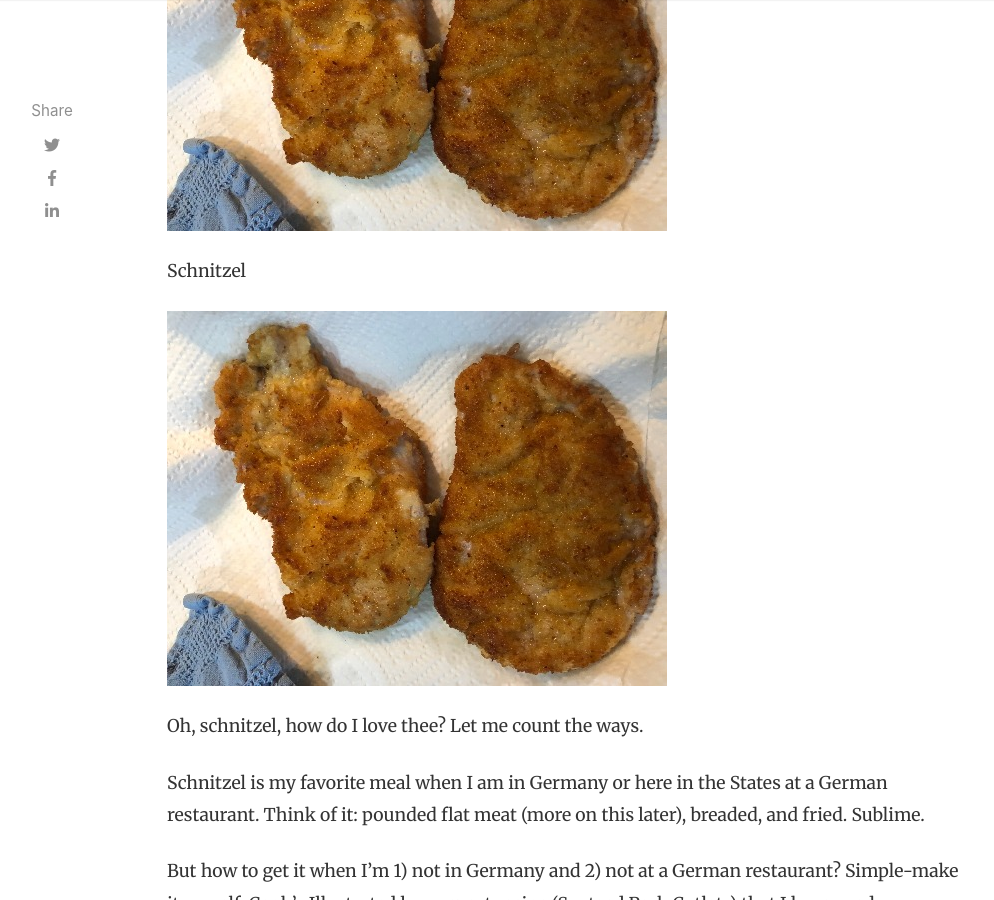
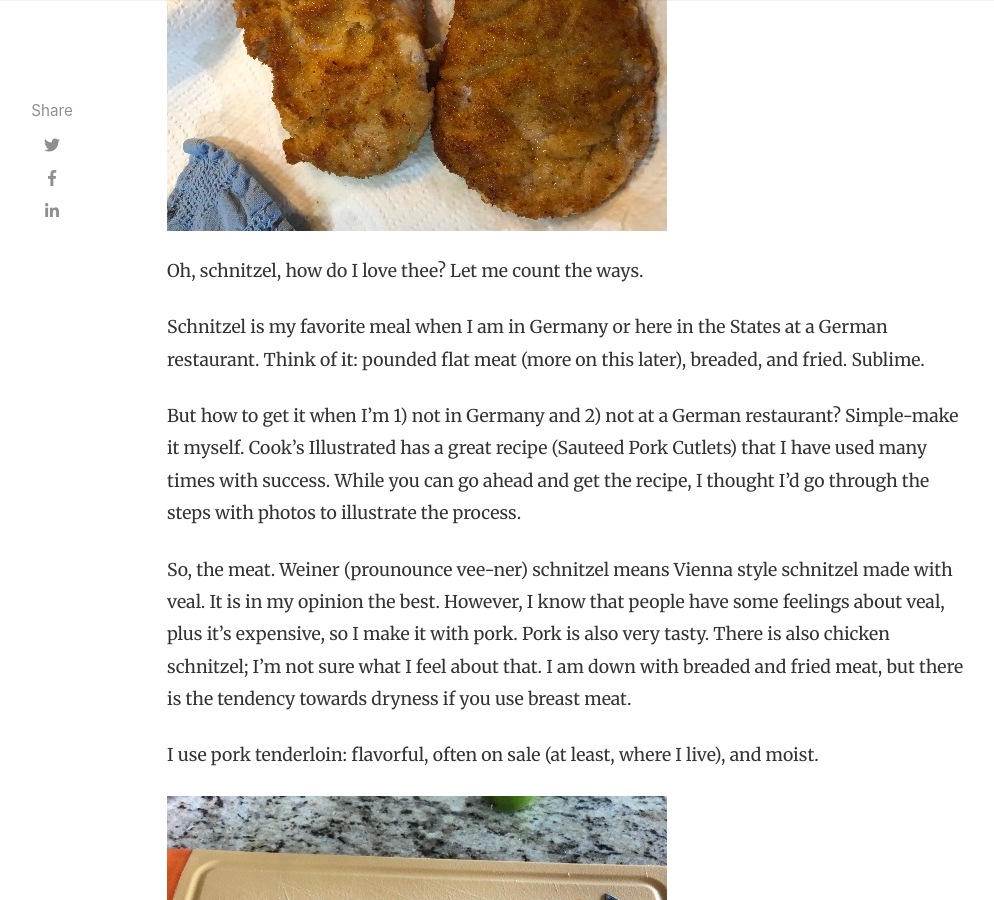
Before and after one commit to pknielski/pknielski.github.io, a Jekyll site: the page built from _posts/2019-09-08-schnitzel.md, in a window 1280 px wide and 900 px high, scrolled down 559 px. Shown: the whole window, without its empty margins (118-1112 px from the left). Built offline with Jekyll 4.4.1, drawn with Linux system fonts in a browser that asks for light colours; nearby versions of some CDN libraries; comment, search, counter and statistics services are not loaded.

Commit message:
Update 2019-09-08-schnitzel.md

```diff
--- a/_posts/2019-09-08-schnitzel.md
+++ b/_posts/2019-09-08-schnitzel.md
@@ -10,9 +10,6 @@ comments: false
 hidden: false
 title: Schnitzel
 ---
-Schnitzel
-
-![schnitzel](/assets/images/doneschnitzel.jpg)
 
 Oh, schnitzel, how do I love thee? Let me count the ways.
 
```
